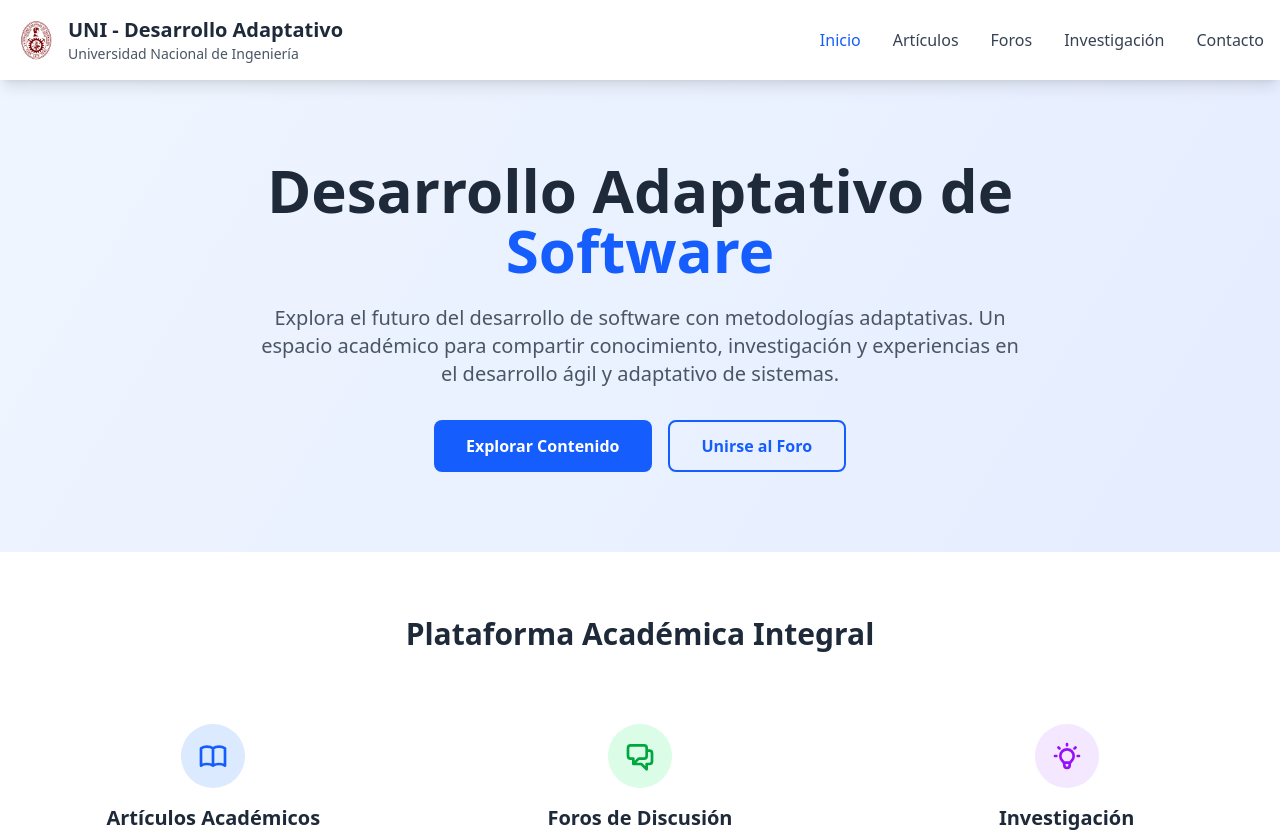
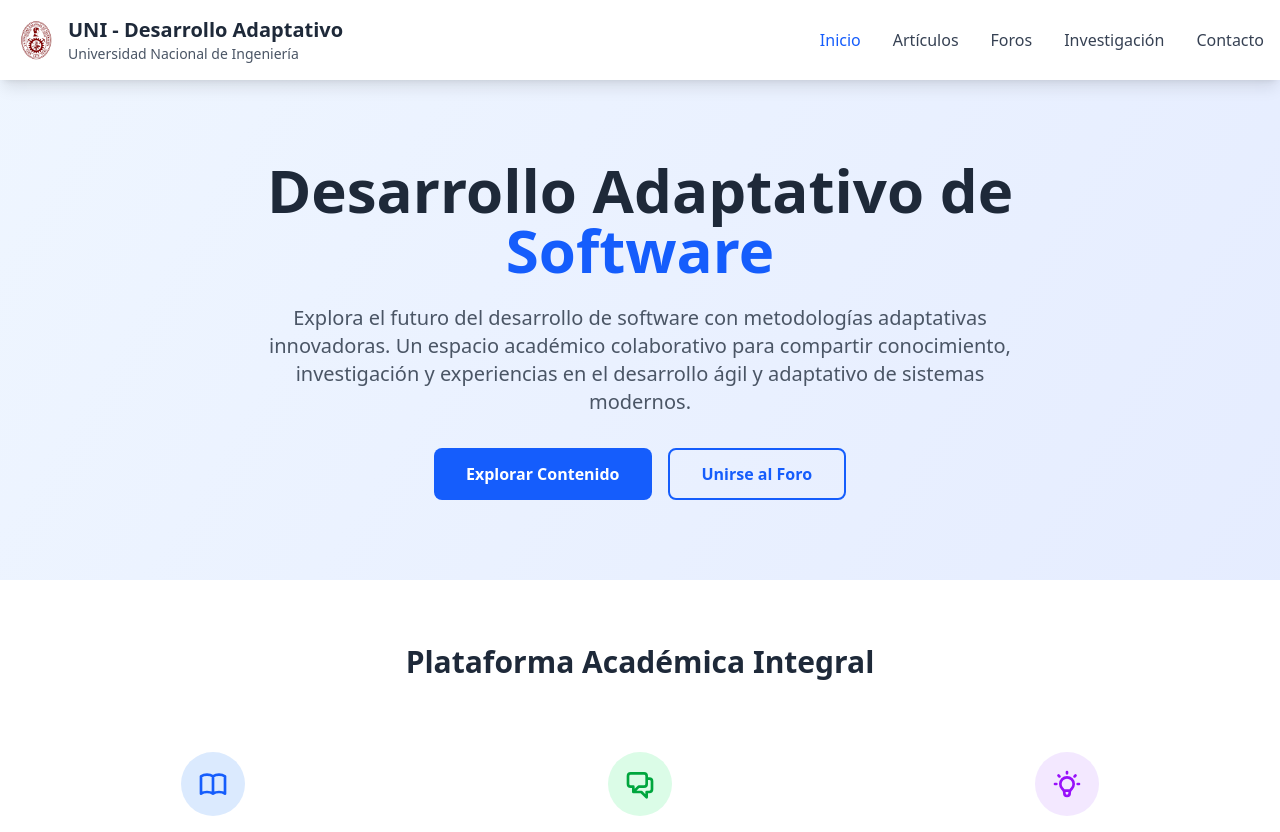
Before and after one commit to FransuaLeonSanchez/demoJira, a React (Vite) app: page / in a window 1280 px wide. Shown: the top 832 px of the page. Built offline with nearby package versions, Linux system fonts and the light colour scheme.

Commit message:
SCRUM-5: Improve Home hero section - Enhanced description with collaborative and modern messaging

```diff
--- a/src/components/Home.tsx
+++ b/src/components/Home.tsx
@@ -13,9 +13,9 @@ function Home() {
             <span className="text-blue-600 block">Software</span>
           </h1>
           <p className="text-xl text-gray-600 mb-8 max-w-3xl mx-auto">
-            Explora el futuro del desarrollo de software con metodologías adaptativas.
-            Un espacio académico para compartir conocimiento, investigación y experiencias
-            en el desarrollo ágil y adaptativo de sistemas.
+            Explora el futuro del desarrollo de software con metodologías adaptativas innovadoras.
+            Un espacio académico colaborativo para compartir conocimiento, investigación y experiencias
+            en el desarrollo ágil y adaptativo de sistemas modernos.
           </p>
           <div className="flex flex-col sm:flex-row gap-4 justify-center">
             <button className="bg-blue-600 text-white px-8 py-3 rounded-lg font-semibold hover:bg-blue-700 transition duration-300">
```
